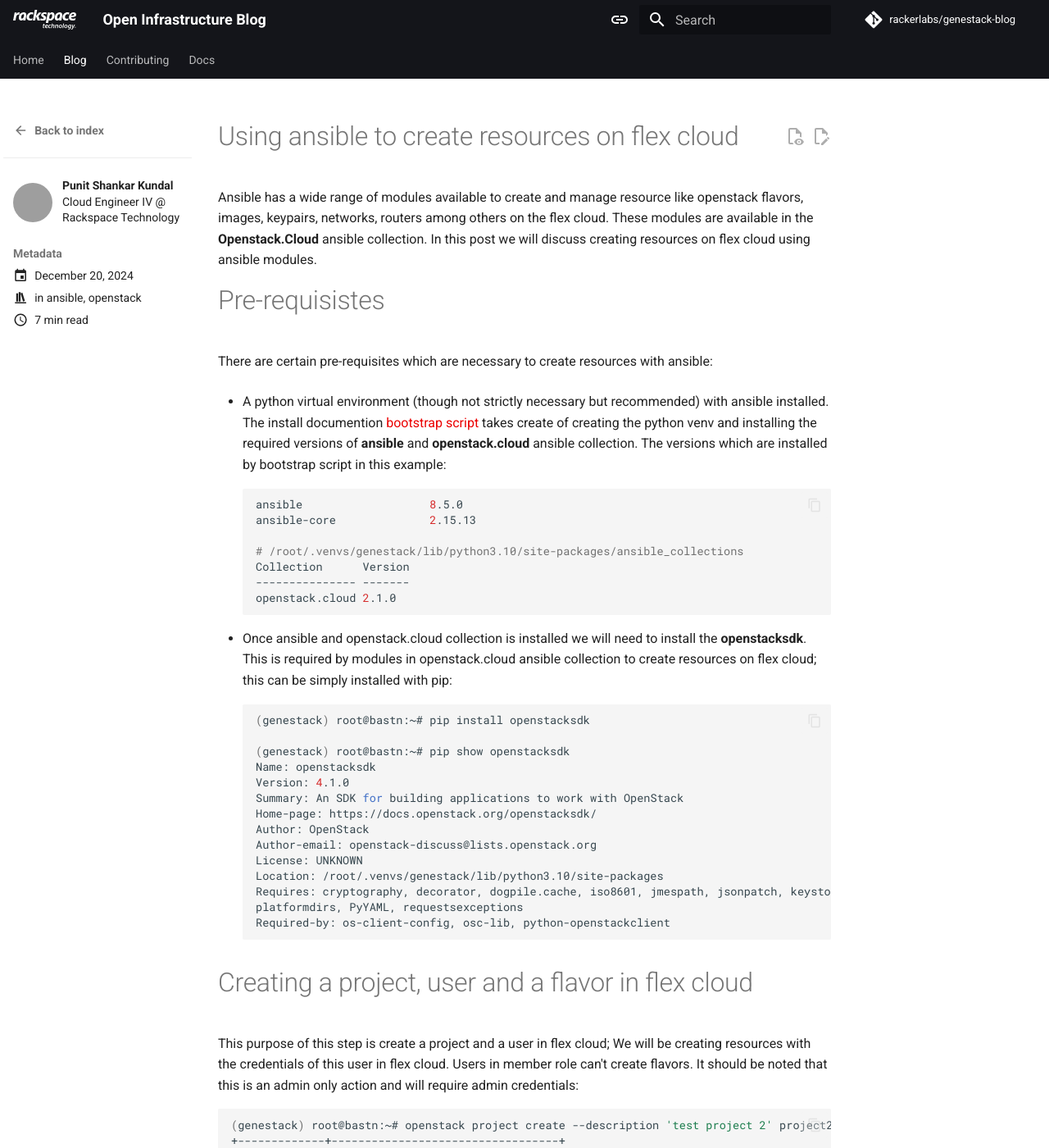
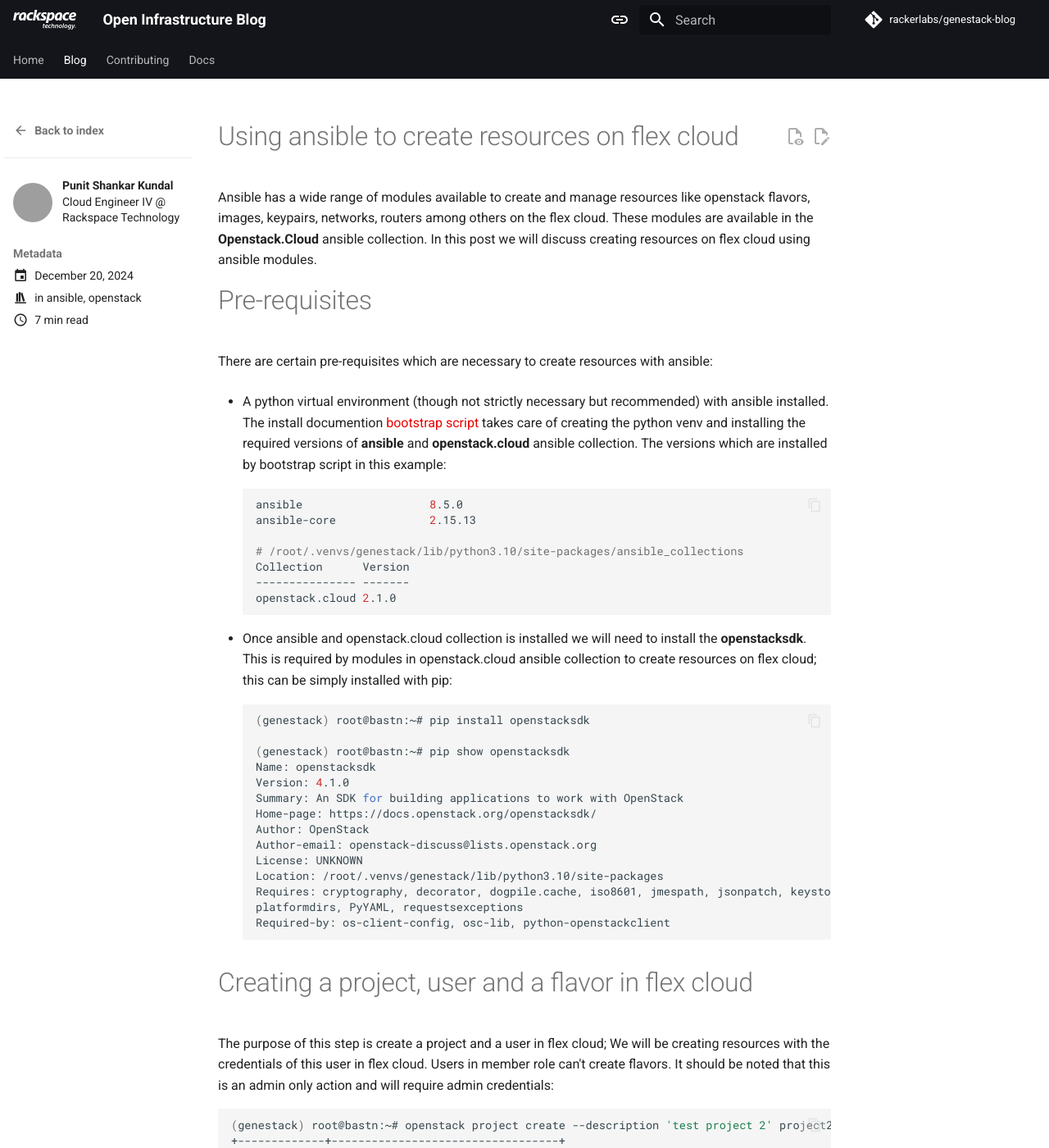
Before and after one commit to rackerlabs/genestack-blog, an MkDocs documentation site: the page built from docs/blog/posts/2024-12-20-create-resources-with-ansible.md, in a window 1280 px wide and 1400 px high. Shown: the whole window at 82% size. Built offline with MkDocs 1.6.1 and Material for MkDocs 9.7.7, drawn with Linux system fonts in a browser that asks for light colours; comment, search, counter and statistics services are not loaded; some of the changed text lies outside the part shown; grey boxes are pictures that could not be loaded.

Commit message:
Update 2024-12-20-create-resources-with-ansible.md
fix grammatical

````diff
--- a/docs/blog/posts/2024-12-20-create-resources-with-ansible.md
+++ b/docs/blog/posts/2024-12-20-create-resources-with-ansible.md
@@ -12,18 +12,18 @@ categories:
 
 # Using ansible to create resources on flex cloud
 
-Ansible has a wide range of modules available to create and manage resource like openstack flavors, images, keypairs, networks, routers
+Ansible has a wide range of modules available to create and manage resources like openstack flavors, images, keypairs, networks, routers
 among others on the flex cloud. These modules are available in the **Openstack.Cloud** ansible collection. In this post we will discuss
 creating resources on flex cloud using ansible modules.
 
 <!-- more -->
 
-# Pre-requisistes
+# Pre-requisites
 
   There are certain pre-requisites which are necessary to create resources with ansible:
 
 * A python virtual environment (though not strictly necessary but recommended) with ansible installed. The install documention
-  [bootstrap script](https://docs.rackspacecloud.com/genestack-getting-started/) takes create of creating the python venv and
+  [bootstrap script](https://docs.rackspacecloud.com/genestack-getting-started/) takes care of creating the python venv and
   installing the required versions of **ansible** and **openstack.cloud** ansible collection. The versions which are installed
   by bootstrap script in this example:
   ```shell
@@ -57,7 +57,7 @@ creating resources on flex cloud using ansible modules.
 
 # Creating a project, user and a flavor in flex cloud
 
-  This purpose of this step is create a project and a user in flex cloud; We will be creating resources with the credentials of this
+  The purpose of this step is create a project and a user in flex cloud; We will be creating resources with the credentials of this
   user in flex cloud. Users in member role can't create flavors. It should be noted that this is an admin only action and will
   require admin credentials:
   ```shell
````
Also changed, not shown: other parts of docs/blog/posts/2024-12-20-create-resources-with-ansible.md (+1 -1 lines).
